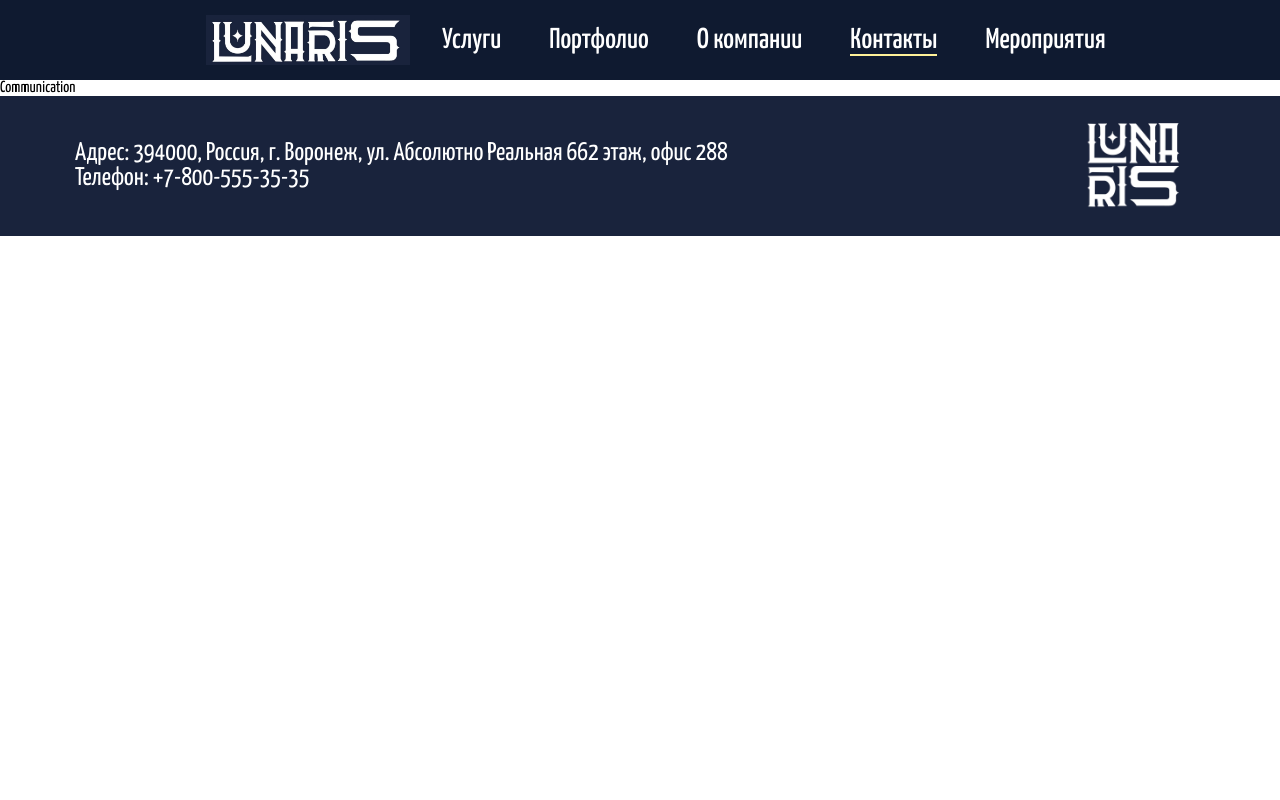
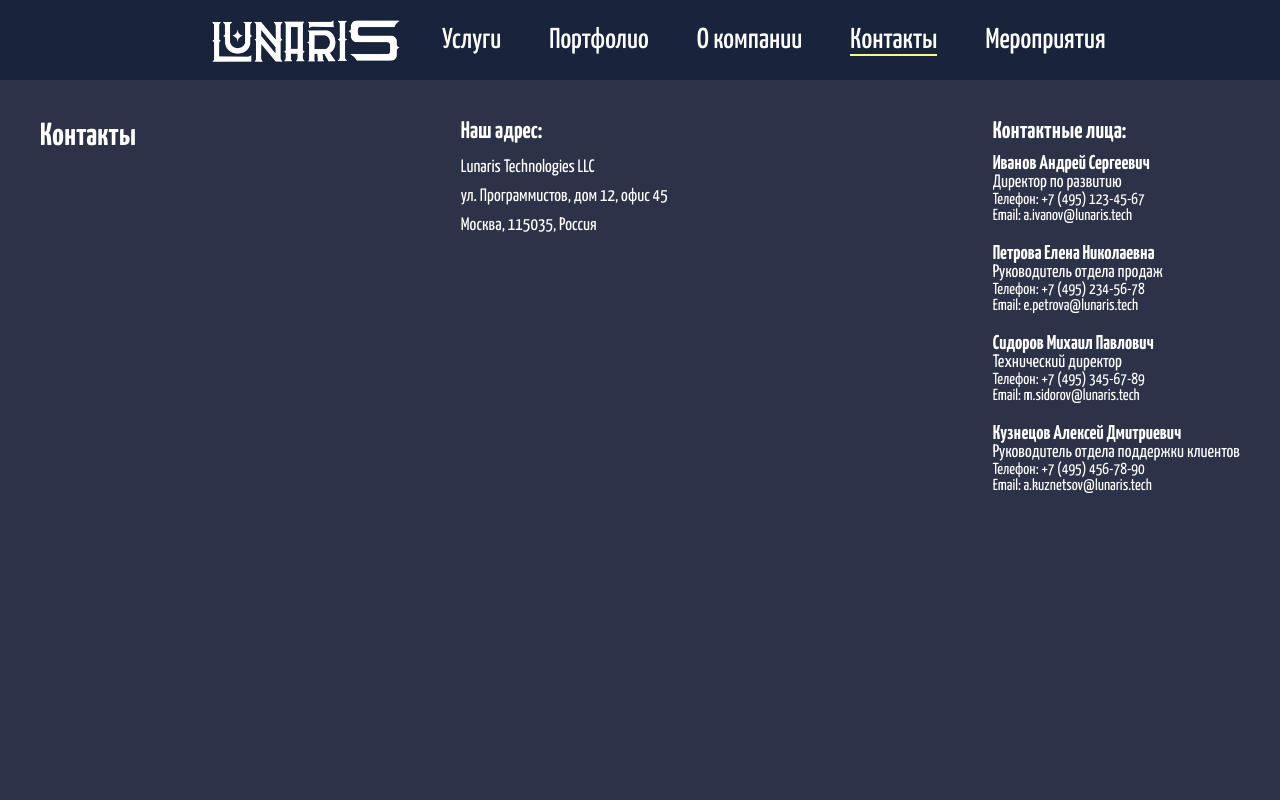
Before and after one commit to 4Bul04kka/client, a React (Create React App) app: page /communication in a window 1280 px wide. Shown: the top 800 px of the page. Built offline with nearby package versions, Linux system fonts and the light colour scheme.

Commit message:
made temporary Communication page layout

```diff
--- a/package.json
+++ b/package.json
@@ -10,7 +10,6 @@
     "react": "^18.2.0",
     "react-dom": "^18.2.0",
     "react-router-dom": "^6.22.3",
-    "react-scripts": "5.0.1",
     "web-vitals": "^2.1.4"
   },
   "scripts": {
@@ -36,5 +35,8 @@
       "last 1 firefox version",
       "last 1 safari version"
     ]
+  },
+  "devDependencies": {
+    "react-scripts": "^5.0.1"
   }
 }
--- a/src/components/about/about.css
+++ b/src/components/about/about.css
@@ -2,7 +2,7 @@
 .about {
     display: flex;
     flex-direction: column;
-    background-color: #3d435d;
+    background-color: #2C3247;
     padding: 75px 20px 0px 20px;
   }
   .container {
--- a/src/components/communication/Communication.jsx
+++ b/src/components/communication/Communication.jsx
@@ -1,9 +1,55 @@
 import React from "react";
+import "./communication.css"
 
 function Communication() {
   return (
-    <h1>Communication</h1>
+    <div className="communication">
+
+      <div className="contacts-container">
+      <h2 className="contacts-title">Контакты</h2>
+      <div className="contacts-info">
+        <h3 className="contacts-subtitle">Наш адрес:</h3>
+        <p className="contacts-description">
+          Lunaris Technologies LLC<br />
+          ул. Программистов, дом 12, офис 45<br />
+          Москва, 115035, Россия
+        </p>
+      </div>
+
+      <div className="contacts-info">
+        <h3 className="contacts-subtitle">Контактные лица:</h3>
+
+        <div className="contact-person">
+          <p className="contact-name">Иванов Андрей Сергеевич</p>
+          <p className="contact-position">Директор по развитию</p>
+          <p className="contact-phone">Телефон: +7 (495) 123-45-67</p>
+          <p className="contact-email">Email: a.ivanov@lunaris.tech</p>
+        </div>
+
+        <div className="contact-person">
+          <p className="contact-name">Петрова Елена Николаевна</p>
+          <p className="contact-position">Руководитель отдела продаж</p>
+          <p className="contact-phone">Телефон: +7 (495) 234-56-78</p>
+          <p className="contact-email">Email: e.petrova@lunaris.tech</p>
+        </div>
+
+        <div className="contact-person">
+          <p className="contact-name">Сидоров Михаил Павлович</p>
+          <p className="contact-position">Технический директор</p>
+          <p className="contact-phone">Телефон: +7 (495) 345-67-89</p>
+          <p className="contact-email">Email: m.sidorov@lunaris.tech</p>
+        </div>
+
+        <div className="contact-person">
+          <p className="contact-name">Кузнецов Алексей Дмитриевич</p>
+          <p className="contact-position">Руководитель отдела поддержки клиентов</p>
+          <p className="contact-phone">Телефон: +7 (495) 456-78-90</p>
+          <p className="contact-email">Email: a.kuznetsov@lunaris.tech</p>
+        </div>
+      </div>
+    </div>
+    </div>
   );
-}
+};
 
 export default Communication;
--- /dev/null
+++ b/src/components/communication/communication.css
@@ -0,0 +1,51 @@
+.contacts-container {
+    background-color: #2C3247; /* Темно-синий фон */
+    color: #FFFFFF; /* Белый текст */
+    padding: 40px;
+    max-width: 1575px;
+    min-height: 740px;
+    margin: 0 auto;
+
+    display: flex;
+    justify-content: space-between;
+  }
+
+  .contacts-title {
+    font-size: 32px;
+    font-weight: bold;
+    text-align: center;
+    margin-bottom: 20px;
+  }
+
+  .contacts-info {
+    margin-bottom: 30px;
+  }
+
+  .contacts-subtitle {
+    font-size: 24px;
+    font-weight: bold;
+    margin-bottom: 10px;
+  }
+
+  .contacts-description {
+    font-size: 18px;
+    line-height: 1.6;
+  }
+
+  .contact-person {
+    margin-bottom: 20px;
+  }
+
+  .contact-name {
+    font-size: 20px;
+    font-weight: bold;
+  }
+
+  .contact-position {
+    font-size: 18px;
+  }
+
+  .contact-phone,
+  .contact-email {
+    font-size: 16px;
+  }
--- a/src/components/events/events.css
+++ b/src/components/events/events.css
@@ -1,7 +1,7 @@
 .events {
     display: flex;
     flex-direction: column;
-    background-color: #3d435d;
+    background-color: #2C3247;
     padding: 75px 20px 0px 20px;
   }
   .container {
--- a/src/components/footer/footer.css
+++ b/src/components/footer/footer.css
@@ -14,7 +14,7 @@
 }
 
 .footer_text {
-  font-size: 1.6rem;
+  font-size: 20px;
 }
 
 .footer-logo {
--- a/src/components/header/header.css
+++ b/src/components/header/header.css
@@ -1,5 +1,5 @@
 .header {
-  background-color: #0f1a30;
+  background-color: #19233C;
   color: #fff;
   width: 100%;
   height: 80px; /* Ensure this matches the Figma model height */
--- a/src/components/homepage/Homepage.jsx
+++ b/src/components/homepage/Homepage.jsx
@@ -14,7 +14,7 @@ function Dev_block() {
           <ul className="block-row">
             <li className="block-item">
               <Link to="/corp_site">
-                <h2>КОРПОРАТИВНЫЙ САЙТ</h2>
+                <h2>КОРПОРАТИВНЫЙ САЙТ </h2>
                 <img src={Serv1} alt="Image" className="block-item-image" />
                 <p className="block-item-text">
                   Корпоративный сайт положительно скажестся на имидже, выгодно
--- a/src/components/homepage/homepage_body.css
+++ b/src/components/homepage/homepage_body.css
@@ -1,5 +1,6 @@
 .body {
-  background-color: #3d435d;
+  background-color: #2C3247;
+  box-shadow: 0 4px 8px rgba(0, 0, 0, 0.2);
   width: 100%;
 }
 .container {
@@ -17,7 +18,8 @@
   margin-bottom: 16px;
   margin-top: 24px;
   margin-left: 24px;
-  font-size: 2rem;
+  font-size: 32px;
+
 
   text-align: left;
 }
@@ -32,7 +34,7 @@
 .block-item {
   padding: 30px 20px;
   border-radius: 15px;
-  font-size: 1.25rem;
+  font-size: 16px;
   width: calc(33.333% - 20px);
   text-align: center;
 
@@ -40,7 +42,7 @@
   background-color: #28264e;
 }
 .block-item h2 {
-  font-size: 1.75rem;
+  font-size: 24px;
   text-transform: uppercase;
   margin-bottom: 16px;
 }
@@ -59,7 +61,6 @@
 
 .block-item-text {
   margin-top: 10px; /* Reduced spacing for a more compact look */
-  font-size: 1.1rem; /* Slightly smaller text for descriptions */
   line-height: 1.5;
 }
 
@@ -79,7 +80,7 @@
   justify-content: space-between;
   padding: 20px 50px;
   color: #fff;
-  font-size: 1.35rem;
+  font-size: 18px;
 }
 .block-table-column {
   display: flex;
@@ -98,7 +99,6 @@
 .block-table-cell2 p:before {
   content: '•'; /* Added bullet points */
   margin-right: 10px;
-  font-size: 1.5rem;
   color: #e6e6e6; /* Adjusted bullet color for better contrast */
 }
 .about-us-header {
@@ -110,5 +110,5 @@
 }
 .about-us-text {
   color: #fff299;
-  font-size: 1.5rem;
+  font-size: 24px;
 }
--- a/src/components/portfolio/portfolio.css
+++ b/src/components/portfolio/portfolio.css
@@ -2,7 +2,7 @@
 .portfolio {
     display: flex;
     flex-direction: column;
-    background-color: #3d435d;
+    background-color: #2C3247;
     padding: 75px 20px 0px 20px;
   }
   .container {
--- a/src/components/services/service_pages.css
+++ b/src/components/services/service_pages.css
@@ -1,5 +1,5 @@
 .body {
-    background-color: #3d435d;
+    background-color: #2C3247;
     width: 100%;
 
   }
--- a/src/components/services/services.css
+++ b/src/components/services/services.css
@@ -1,7 +1,7 @@
 .services {
   display: flex;
   flex-direction: column;
-  background-color: #3d435d;
+  background-color: #2C3247;
   padding: 75px 20px 0px 20px;
 }
 .container {
```
Also changed, not shown: 1 other file (tests, documents, lock files or other folders).
